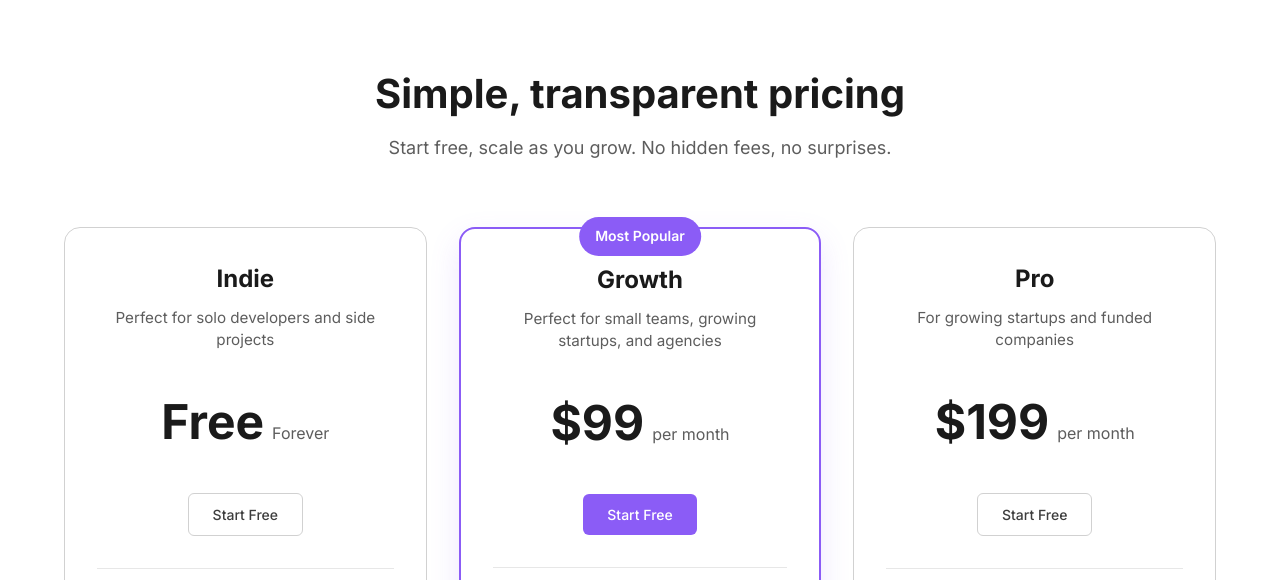
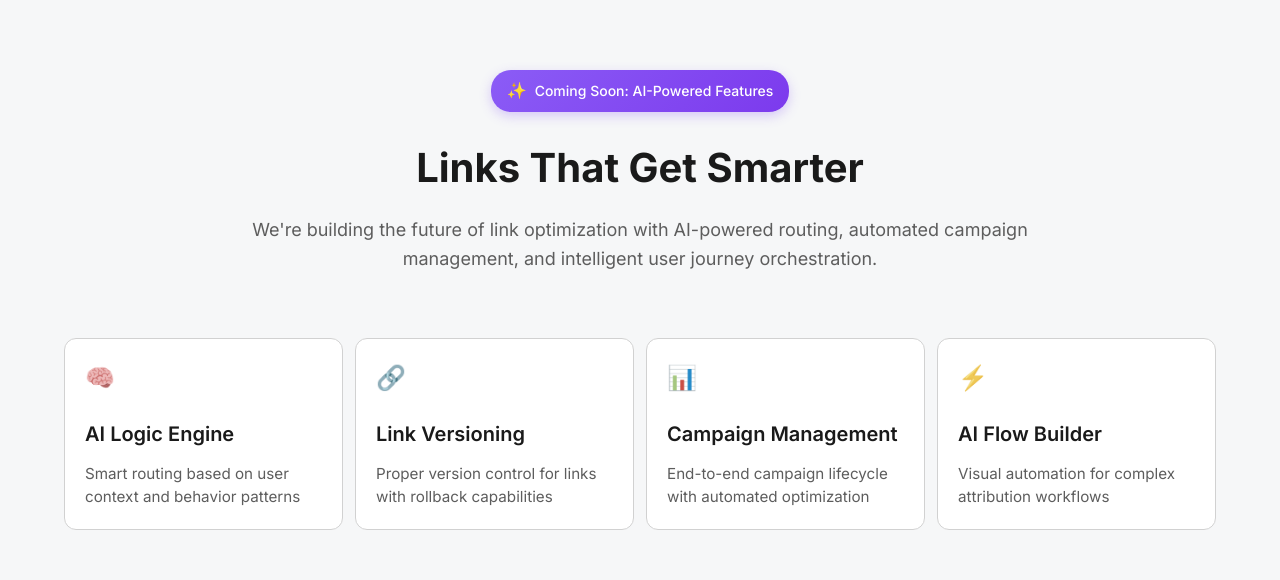
Before and after one commit to GetEZLinks/ezlinks-marketing, a Next.js app: page / in a window 1280 px wide. Shown: the part 8224-8804 px from the top of the page. Built offline with nearby package versions, Linux system fonts and the light colour scheme.

Commit message:
Added AIFeatures section

```diff
--- a/src/app/page.tsx
+++ b/src/app/page.tsx
@@ -12,6 +12,7 @@ import PricingSection from '@/components/PricingSection/PricingSection';
 import ArchitectureSection from '@/components/ArchitectureSection/ArchitectureSection';
 import CaseStudySection from '@/components/CaseStudy/CaseStudy';
 import AttributionFlowSection from '@/components/AttributionFlow/AttributionFlowSection';
+import AIFeaturesSection from '@/components/AIFeatures/AIFeaturesSection';
 
 
 export default function Home() {
@@ -27,7 +28,8 @@ export default function Home() {
       <SDKSection />
 
       <ArchitectureSection />
-      <CaseStudySection/>
+      <CaseStudySection />
+      <AIFeaturesSection />
       <PricingSection />
       <CTA />
       <Footer/>
--- /dev/null
+++ b/src/components/AIFeatures/AIFeaturesSection.module.scss
@@ -0,0 +1,160 @@
+.aiFeaturesSection {
+  background: var(--bg-secondary);
+  padding: 6rem 0;
+
+  @media (max-width: 768px) {
+    padding: 4rem 0;
+  }
+}
+
+.aiHeader {
+  text-align: center;
+  margin-bottom: 4rem;
+  max-width: 800px;
+  margin-left: auto;
+  margin-right: auto;
+}
+
+.comingSoonBadge {
+  display: inline-flex;
+  align-items: center;
+  gap: 0.5rem;
+  background: linear-gradient(135deg, var(--purple-500), var(--purple-600));
+  color: white;
+  padding: 0.5rem 1rem;
+  border-radius: 20px;
+  font-size: 0.875rem;
+  font-weight: 500;
+  margin-bottom: 2rem;
+  box-shadow: 0 4px 12px rgba(139, 92, 246, 0.3);
+}
+
+.badgeIcon {
+  font-size: 1rem;
+}
+
+.title {
+  font-size: 2.5rem;
+  font-weight: 700;
+  color: var(--woodsmoke-950);
+  line-height: 1.2;
+  margin-bottom: 1.5rem;
+
+  @media (max-width: 768px) {
+    font-size: 2rem;
+  }
+
+  @media (max-width: 480px) {
+    font-size: 1.75rem;
+  }
+}
+
+.description {
+  font-size: 1.125rem;
+  color: var(--woodsmoke-600);
+  line-height: 1.6;
+
+  @media (max-width: 768px) {
+    font-size: 1rem;
+  }
+}
+
+.featuresGrid {
+  display: grid;
+  grid-template-columns: repeat(auto-fit, minmax(250px, 1fr));
+  gap: 12px;
+  margin-bottom: 3rem;
+
+  @media (max-width: 768px) {
+    grid-template-columns: 1fr;
+    gap: 1rem;
+  }
+}
+
+.featureCard {
+  background: var(--bg-primary);
+  padding: 20px;
+  border-radius: 12px;
+  border: 1px solid var(--woodsmoke-200);
+  text-align: left;
+  position: relative;
+  transition: all 0.3s ease;
+  overflow: hidden;
+
+  &:before {
+    content: '';
+    position: absolute;
+    top: 0;
+    left: 0;
+    right: 0;
+    height: 3px;
+    background: linear-gradient(90deg, var(--purple-400), var(--purple-600));
+    opacity: 0;
+    transition: opacity 0.3s ease;
+  }
+
+  &:hover {
+    transform: translateY(-4px);
+    box-shadow: 0 12px 30px rgba(139, 92, 246, 0.15);
+    border-color: var(--purple-200);
+
+    &:before {
+      opacity: 1;
+    }
+  }
+
+  @media (max-width: 768px) {
+    padding: 1.5rem;
+  }
+}
+
+.featureIcon {
+  font-size: 24px;
+  margin-bottom: 1.5rem;
+  display: block;
+  filter: grayscale(0.3);
+  transition: filter 0.3s ease;
+
+  .featureCard:hover & {
+    filter: grayscale(0);
+  }
+
+  @media (max-width: 768px) {
+    font-size: 2rem;
+    margin-bottom: 1rem;
+  }
+}
+
+.featureTitle {
+  font-size: 1.25rem;
+  font-weight: 600;
+  color: var(--woodsmoke-950);
+  margin-bottom: 1rem;
+  line-height: 1.3;
+}
+
+.featureDescription {
+  color: var(--woodsmoke-600);
+  line-height: 1.5;
+  font-size: 0.95rem;
+  margin: 0;
+}
+
+.earlyAccessCTA {
+  text-align: center;
+  padding: 2rem;
+  background: linear-gradient(135deg, var(--purple-50), var(--purple-100));
+  border-radius: 16px;
+  border: 1px solid var(--purple-200);
+
+  p {
+    color: var(--woodsmoke-700);
+    font-size: 1rem;
+    margin: 0 0 1rem 0;
+    font-weight: 500;
+  }
+
+  .btn {
+    margin-top: 0.5rem;
+  }
+}
--- /dev/null
+++ b/src/components/AIFeatures/AIFeaturesSection.tsx
@@ -0,0 +1,90 @@
+'use client';
+import { motion } from 'framer-motion';
+import styles from './AIFeaturesSection.module.scss';
+
+const aiFeatures = [
+  {
+    icon: '🧠',
+    title: 'AI Logic Engine',
+    description: 'Smart routing based on user context and behavior patterns'
+  },
+  {
+    icon: '🔗',
+    title: 'Link Versioning',
+    description: 'Proper version control for links with rollback capabilities'
+  },
+  {
+    icon: '📊',
+    title: 'Campaign Management',
+    description: 'End-to-end campaign lifecycle with automated optimization'
+  },
+  {
+    icon: '⚡',
+    title: 'AI Flow Builder',
+    description: 'Visual automation for complex attribution workflows'
+  }
+];
+
+export default function AIFeaturesSection() {
+  return (
+    <section className={styles.aiFeaturesSection}>
+      <div className="container">
+        <motion.div
+          className={styles.aiHeader}
+          initial={{ opacity: 0, y: 30 }}
+          whileInView={{ opacity: 1, y: 0 }}
+          transition={{ duration: 0.6 }}
+          viewport={{ once: true }}
+        >
+          <div className={styles.comingSoonBadge}>
+            <span className={styles.badgeIcon}>✨</span>
+            Coming Soon: AI-Powered Features
+          </div>
+
+          <h2 className={styles.title}>
+            Links That Get Smarter
+          </h2>
+          <p className={styles.description}>
+            We&apos;re building the future of link optimization with AI-powered routing, automated campaign management, and intelligent user journey orchestration.
+          </p>
+        </motion.div>
+
+        <div className={styles.featuresGrid}>
+          {aiFeatures.map((feature, index) => (
+            <motion.div
+              key={feature.title}
+              className={styles.featureCard}
+              initial={{ opacity: 0, y: 30 }}
+              whileInView={{ opacity: 1, y: 0 }}
+              transition={{ duration: 0.6, delay: index * 0.1 }}
+              viewport={{ once: true }}
+            >
+              <div className={styles.featureIcon}>
+                {feature.icon}
+              </div>
+              <h3 className={styles.featureTitle}>
+                {feature.title}
+              </h3>
+              <p className={styles.featureDescription}>
+                {feature.description}
+              </p>
+            </motion.div>
+          ))}
+        </div>
+
+        {/* <motion.div
+          className={styles.earlyAccessCTA}
+          initial={{ opacity: 0, y: 20 }}
+          whileInView={{ opacity: 1, y: 0 }}
+          transition={{ duration: 0.6, delay: 0.4 }}
+          viewport={{ once: true }}
+        >
+          <p>Be the first to experience AI-powered attribution.</p>
+          <a href="#early-access" className="btn secondary">
+            Join Early Access
+          </a>
+        </motion.div> */}
+      </div>
+    </section>
+  );
+}
--- a/src/components/ArchitectureSection/ArchitectureSection.module.scss
+++ b/src/components/ArchitectureSection/ArchitectureSection.module.scss
@@ -1,4 +1,3 @@
-// @import '../../styles/variables.scss';
 
 .architectureSection {
   background: var(--woodsmoke-100);
--- a/src/components/CaseStudy/CaseStudySection.module.scss
+++ b/src/components/CaseStudy/CaseStudySection.module.scss
@@ -1,4 +1,3 @@
-@import '../../styles/variables.scss';
 
 .caseStudySection {
   background: var(--bg-primary);
```
